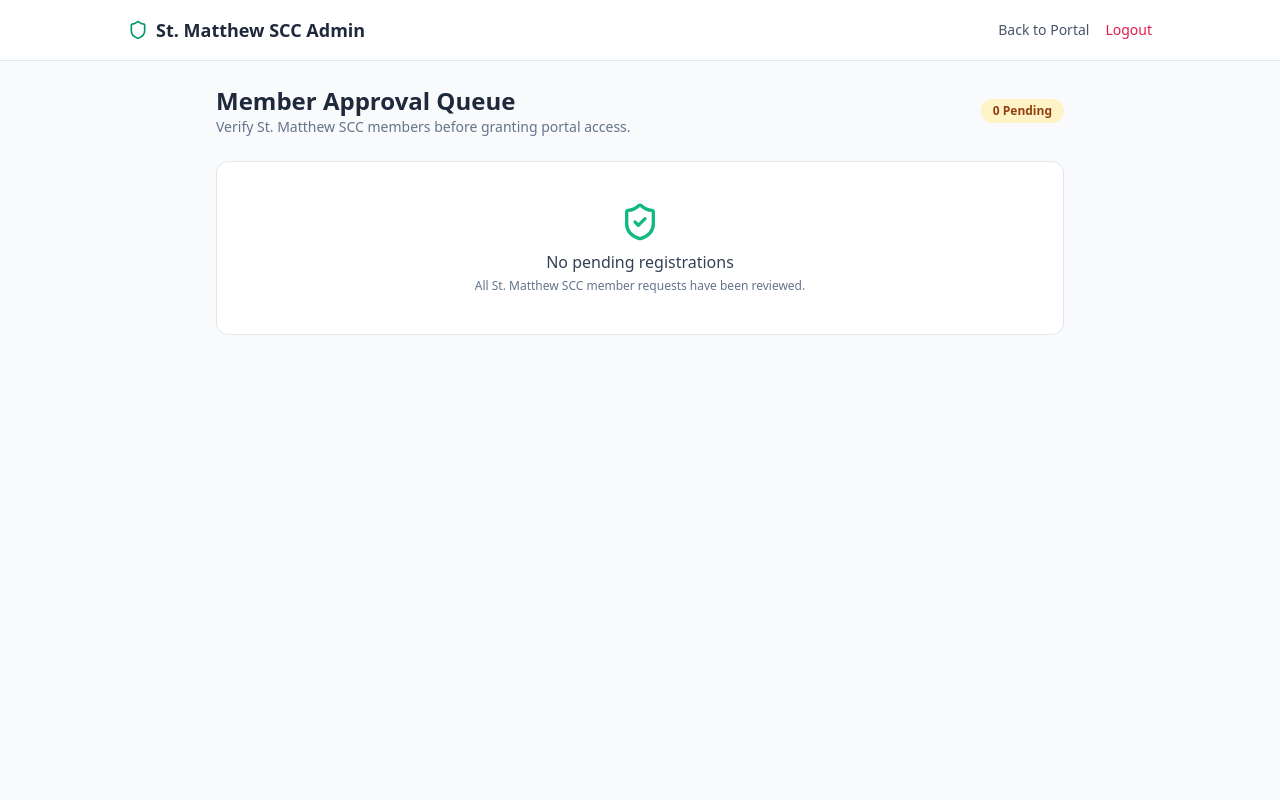
After one commit to Denn996/ST.MATTHEW-S-SCC, a Django app: page /approvals/ in a window 1280 px wide. The commit adds this page. Run offline with Django 5.2, Linux system fonts and the light colour scheme; a user stored in the database is signed in; data comes from the database, SQL or seed files in the repository; some libraries are stand-ins or nearby versions.

Commit message:
new file:   src/matthewfamily/forms.py 	modified:   src/matthewfamily/urls.py 	modified:   src/matthewfamily/views.py 	new file:   src/templates/approve_member.html 	new file:   src/templates/pending_approvals.html 	modified:   src/templates/registration/signup.html 	new file:   src/templates/reject_member.html

```diff
--- a/src/matthewfamily/urls.py
+++ b/src/matthewfamily/urls.py
@@ -3,9 +3,12 @@ from . import views
 
 urlpatterns = [
     path('', views.index, name='index'),
-    path('login/', views.login_view, name='login'),
-    path('signup/', views.signup_view, name='signup'),
+    path('login/', views.login, name='login'),
+    path('signup/', views.signup, name='signup'),
     path('logout/', views.logout_view, name='logout'),
     path('calendar/', views.calendar, name='calendar'),
     path('treasury/', views.treasury, name='treasury'),
+    path('approvals/', views.pending_approvals, name='pending_approvals'),
+    path('approvals/approve/<int:user_id>/', views.approve_member, name='approve_member'),
+    path('approvals/reject/<int:user_id>/', views.reject_member, name='reject_member'),
 ]
--- a/src/matthewfamily/views.py
+++ b/src/matthewfamily/views.py
@@ -1,17 +1,16 @@
-import re
-from django.shortcuts import redirect, render
+from django.shortcuts import redirect, render, get_object_or_404
 from django.contrib.auth import authenticate, login, logout
 from django.contrib.auth.models import User
 from django.contrib.auth.decorators import login_required
+from django.contrib.admin.views.decorators import staff_member_required
+from django.views.decorators.http import require_POST
 from django.contrib import messages
-
 from matthewfamily.models import CommunityMember, WeeklyService
 
 
 @login_required(login_url='login')
 def index(request):
     if request.method == 'POST':
-        # Save Wednesday updates
         WeeklyService.objects.update_or_create(
             service_day='WEDNESDAY',
             defaults={
@@ -21,7 +20,6 @@ def index(request):
                 'notes': f"Animation by {request.POST.get('wed_animator')}. Intercessory Rosary, Scripture reflection, and check-in.",
             }
         )
-        # Save Thursday updates
         WeeklyService.objects.update_or_create(
             service_day='THURSDAY',
             defaults={
@@ -53,93 +51,117 @@ def treasury(request):
     return render(request, 'treasury.html')
 
 
-def signup_view(request):
+def signup(request):
+    """Handles new member signup via signup.html and holds the account in pending state."""
     if request.user.is_authenticated:
-        return redirect('login')
+        return redirect('index')
 
-    if request.method == 'POST':
-        first_name = request.POST.get('first_name', '').strip()
-        last_name = request.POST.get('last_name', '').strip()
-        username = request.POST.get('username', '').strip()
-        email = request.POST.get('email', '').strip()
-        password1 = request.POST.get('password1', '')
-        password2 = request.POST.get('password2', '')
+    if request.method == "POST":
+        username = request.POST.get("username", "").strip()
+        email = request.POST.get("email", "").strip()
+        first_name = request.POST.get("first_name", "").strip()
+        last_name = request.POST.get("last_name", "").strip()
+        password = request.POST.get("password")
+        confirm_password = request.POST.get("confirm_password")
 
-        # 1. Letters-only validation (A-Z / a-z only; no digits, spaces, or symbols)
-        letters_only_pattern = r'^[A-Za-z]+$'
+        if len(first_name) < 3 or not first_name.isalpha():
+            messages.error(request, "First name must contain at least 3 letters.")
+            return redirect("signup")
 
-        if not re.match(letters_only_pattern, first_name):
-            messages.error(request, 'First Name must contain letters only (no numbers or special characters).')
-            return render(request, 'registration/signup.html')
+        if len(last_name) < 3 or not last_name.isalpha():
+            messages.error(request, "Last name must contain at least 3 letters.")
+            return redirect("signup")
 
-        if not re.match(letters_only_pattern, last_name):
-            messages.error(request, 'Last Name must contain letters only (no numbers or special characters).')
-            return render(request, 'registration/signup.html')
+        if password != confirm_password:
+            messages.error(request, "Passwords do not match.")
+            return redirect("signup")
 
-        if not re.match(letters_only_pattern, username):
-            messages.error(request, 'Username must contain letters only (no numbers or special characters).')
-            return render(request, 'registration/signup.html')
-
-        # 2. Password complexity validation (8+ chars, letters, numbers, special characters)
-        has_letter = bool(re.search(r'[A-Za-z]', password1))
-        has_number = bool(re.search(r'\d', password1))
-        has_special = bool(re.search(r'[^A-Za-z0-9]', password1))
-
-        if len(password1) < 8 or not (has_letter and has_number and has_special):
-            messages.error(
-                request,
-                'Password must be at least 8 characters long and include letters, numbers, and a special character (e.g., @, #, $, !).'
-            )
-            return render(request, 'registration/signup.html')
-
-        if password1 != password2:
-            messages.error(request, 'Passwords do not match. Please try again.')
-            return render(request, 'registration/signup.html')
-
-        # 3. Uniqueness checks (case-insensitive for username and email)
-        if User.objects.filter(username__iexact=username).exists():
-            messages.error(request, 'That username is already taken. Choose another one.')
-            return render(request, 'registration/signup.html')
-
-        if User.objects.filter(email__iexact=email).exists():
-            messages.error(request, 'An account with this email already exists.')
-            return render(request, 'registration/signup.html')
+        if User.objects.filter(username=username).exists():
+            messages.error(request, "That username is already taken.")
+            return redirect("signup")
 
         user = User.objects.create_user(
             username=username,
             email=email,
-            password=password1,
             first_name=first_name,
             last_name=last_name,
+            password=password,
         )
+        user.is_active = False  # Blocks login until an admin approves
         user.save()
 
-        messages.success(request, 'Account created! Please sign in to access the St. Matthew SCC portal.')
-        return redirect('login')
+        messages.success(
+            request,
+            "Registration submitted! Your account is awaiting St. Matthew SCC admin approval before you can log in."
+        )
+        return redirect("registration/login.html")
 
-    return render(request, 'registration/signup.html')
+    return render(request, "registration/signup.html")
 
 
-def login_view(request):
+def login(request):
+    """Authenticates only admin-approved (is_active=True) members."""
     if request.user.is_authenticated:
         return redirect('index')
 
     if request.method == 'POST':
         username = request.POST.get('username', '').strip()
         password = request.POST.get('password')
+
+        # Explicitly catch unapproved accounts before authenticate() returns None
+        existing_user = User.objects.filter(username=username).first()
+        if existing_user and not existing_user.is_active and existing_user.check_password(password):
+            messages.warning(
+                request,
+                "Your account is still pending approval from the St. Matthew SCC Admin."
+            )
+            return redirect('login')
+
         user = authenticate(request, username=username, password=password)
-
         if user is not None:
             login(request, user)
-            next_url = request.POST.get('next') or 'index'
+            next_url = request.GET.get('next') or request.POST.get('next') or 'index'
             return redirect(next_url)
         else:
-            messages.error(request, 'Invalid username or password. Need an account? Register below.')
+            messages.error(request, "Invalid username or password.")
 
-    return render(request, 'registration/login.html', {'next': request.GET.get('next', '')})
+    return render(request, 'registration/login.html')
 
 
 def logout_view(request):
     logout(request)
     messages.success(request, 'You have been signed out safely.')
     return redirect('login')
+
+
+@staff_member_required(login_url='login')
+def pending_approvals(request):
+    """Admin-only queue of all unapproved member accounts."""
+    pending_users = User.objects.filter(is_active=False, is_staff=False).order_by('-date_joined')
+    return render(request, 'pending_approvals.html', {'pending_users': pending_users})
+
+
+@staff_member_required(login_url='login')
+@require_POST
+def approve_member(request, user_id):
+    """Activates a pending member and adds them to the CommunityMember directory."""
+    member = get_object_or_404(User, id=user_id, is_active=False)
+    member.is_active = True
+    member.save()
+
+    full_name = member.get_full_name().strip() or member.username
+    CommunityMember.objects.get_or_create(full_name=full_name)
+
+    messages.success(request, f"{full_name} has been approved and added to the community directory.")
+    return redirect('pending_approvals.html')
+
+
+@staff_member_required(login_url='login')
+@require_POST
+def reject_member(request, user_id):
+    """Deletes a rejected registration request."""
+    member = get_object_or_404(User, id=user_id, is_active=False)
+    username = member.username
+    member.delete()
+    messages.error(request, f"Registration request for {username} was rejected and removed.")
+    return redirect('pending_approvals.html')
--- /dev/null
+++ b/src/templates/pending_approvals.html
@@ -0,0 +1,110 @@
+<!DOCTYPE html>
+<html lang="en">
+<head>
+  <meta charset="UTF-8">
+  <meta name="viewport" content="width=device-width, initial-scale=1.0">
+  <title>Member Approval Queue | St. Matthew SCC</title>
+  <script src="https://cdn.tailwindcss.com"></script>
+  <script src="https://unpkg.com/lucide@latest"></script>
+</head>
+<body class="bg-slate-50 text-slate-800 min-h-screen">
+
+  <!-- Top Navigation Bar -->
+  <nav class="bg-white border-b border-slate-200 px-6 py-4">
+    <div class="max-w-5xl mx-auto flex items-center justify-between">
+      <div class="flex items-center gap-2 font-bold text-slate-800 text-lg">
+        <i data-lucide="shield" class="w-5 h-5 text-emerald-600"></i>
+        <span>St. Matthew SCC Admin</span>
+      </div>
+      <div class="flex items-center gap-4 text-sm">
+        <a href="{% url 'index' %}" class="text-slate-600 hover:text-slate-900 font-medium">Back to Portal</a>
+        <form method="post" action="{% url 'logout' %}" class="inline">
+          {% csrf_token %}
+          <button type="submit" class="text-rose-600 hover:text-rose-700 font-medium cursor-pointer">Logout</button>
+        </form>
+      </div>
+    </div>
+  </nav>
+
+  <!-- Main Content -->
+  <main class="max-w-4xl mx-auto p-6">
+
+    <!-- Django Flash Messages (Approve / Reject feedback) -->
+    {% if messages %}
+      <div class="mb-6 space-y-2">
+        {% for message in messages %}
+          <div class="p-3.5 rounded-lg text-sm font-medium border
+            {% if 'success' in message.tags %} bg-emerald-50 text-emerald-800 border-emerald-200
+            {% elif 'error' in message.tags %} bg-rose-50 text-rose-800 border-rose-200
+            {% else %} bg-amber-50 text-amber-800 border-amber-200 {% endif %}">
+            {{ message }}
+          </div>
+        {% endfor %}
+      </div>
+    {% endif %}
+
+    <!-- Header -->
+    <div class="flex items-center justify-between mb-6">
+      <div>
+        <h1 class="text-2xl font-bold text-slate-800">Member Approval Queue</h1>
+        <p class="text-sm text-slate-500">Verify St. Matthew SCC members before granting portal access.</p>
+      </div>
+      <span class="px-3 py-1 text-xs font-semibold rounded-full bg-amber-100 text-amber-800">
+        {{ pending_users.count }} Pending
+      </span>
+    </div>
+
+    <!-- Pending Members Table -->
+    {% if pending_users %}
+      <div class="bg-white shadow-sm border border-slate-200 rounded-xl overflow-x-auto">
+        <table class="w-full text-left border-collapse">
+          <thead class="bg-slate-50 border-b border-slate-200 text-xs uppercase text-slate-500">
+            <tr>
+              <th class="py-3 px-4">Member</th>
+              <th class="py-3 px-4">Email</th>
+              <th class="py-3 px-4">Registered</th>
+              <th class="py-3 px-4 text-right">Actions</th>
+            </tr>
+          </thead>
+          <tbody class="divide-y divide-slate-100 text-sm">
+            {% for member in pending_users %}
+            <tr class="hover:bg-slate-50">
+              <td class="py-3 px-4 font-medium text-slate-800">
+                {{ member.get_full_name|default:member.username }}
+                <span class="block text-xs text-slate-400">@{{ member.username }}</span>
+              </td>
+              <td class="py-3 px-4 text-slate-600">{{ member.email|default:"—" }}</td>
+              <td class="py-3 px-4 text-slate-500 whitespace-nowrap">{{ member.date_joined|date:"M d, Y H:i" }}</td>
+              <td class="py-3 px-4 text-right space-x-2 whitespace-nowrap">
+                <form method="post" action="{% url 'approve_member' member.id %}" class="inline">
+                  {% csrf_token %}
+                  <button type="submit" class="inline-flex items-center gap-1 px-3 py-1.5 bg-emerald-600 hover:bg-emerald-700 text-white text-xs font-medium rounded-lg cursor-pointer">
+                    <i data-lucide="check-circle" class="w-4 h-4"></i> Approve
+                  </button>
+                </form>
+                <form method="post" action="{% url 'reject_member' member.id %}" class="inline" onsubmit="return confirm('Reject and delete this registration?');">
+                  {% csrf_token %}
+                  <button type="submit" class="inline-flex items-center gap-1 px-3 py-1.5 bg-rose-600 hover:bg-rose-700 text-white text-xs font-medium rounded-lg cursor-pointer">
+                    <i data-lucide="x-circle" class="w-4 h-4"></i> Reject
+                  </button>
+                </form>
+              </td>
+            </tr>
+            {% endfor %}
+          </tbody>
+        </table>
+      </div>
+    {% else %}
+      <div class="bg-white border border-slate-200 rounded-xl p-10 text-center text-slate-500">
+        <i data-lucide="shield-check" class="w-10 h-10 mx-auto mb-2 text-emerald-500"></i>
+        <p class="font-medium text-slate-700">No pending registrations</p>
+        <p class="text-xs mt-1">All St. Matthew SCC member requests have been reviewed.</p>
+      </div>
+    {% endif %}
+  </main>
+
+  <script>
+    lucide.createIcons();
+  </script>
+</body>
+</html>
```
Also changed, not shown: src/matthewfamily/forms.py (added, +59 -0 lines), src/templates/approve_member.html (added, +74 -0 lines), src/templates/registration/signup.html (+4 -4 lines), src/templates/reject_member.html (added, +74 -0 lines).
